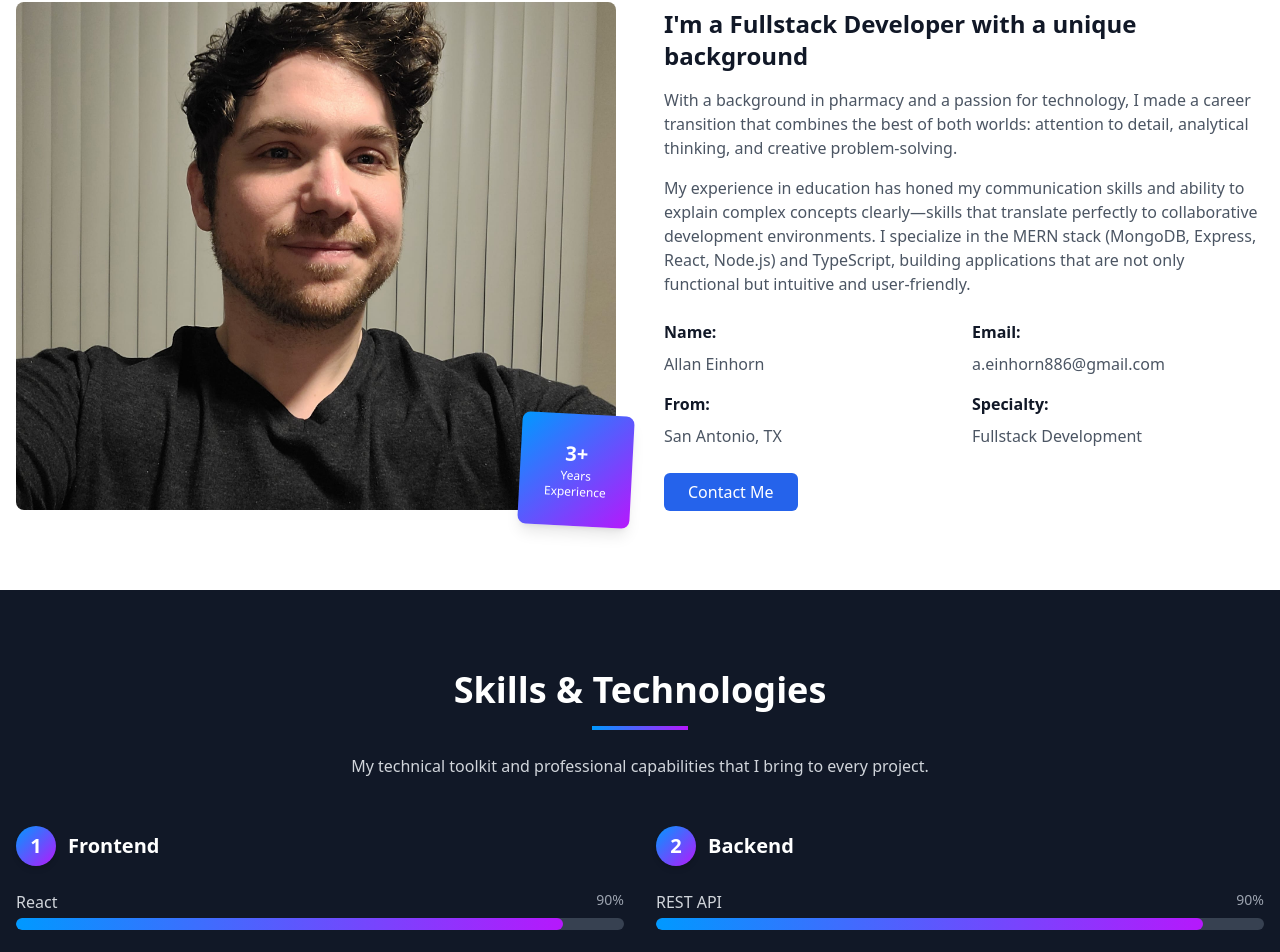
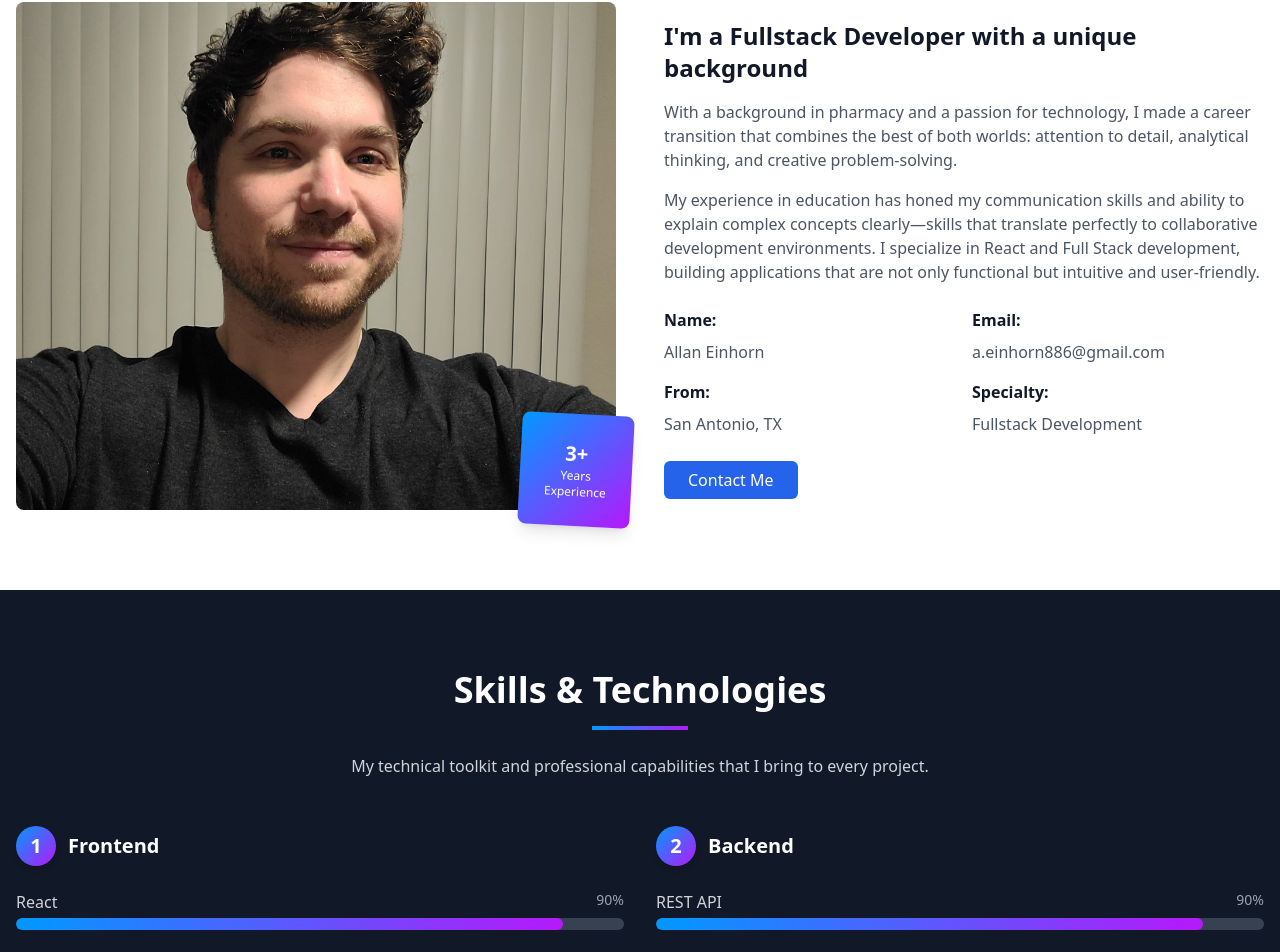
Before and after one commit to AyEinhorn/modern-portfolio, a React (Vite) app: page / in a window 1280 px wide. Shown: the part 986-1938 px from the top of the page. Built offline with nearby package versions, Linux system fonts and the light colour scheme.

Commit message:
update bio

```diff
--- a/src/components/sections/About.tsx
+++ b/src/components/sections/About.tsx
@@ -54,7 +54,7 @@ const About = () => {
             </p>
 
             <p className="text-gray-600 mb-6">
-              My experience in education has honed my communication skills and ability to explain complex concepts clearly—skills that translate perfectly to collaborative development environments. I specialize in the MERN stack (MongoDB, Express, React, Node.js) and TypeScript, building applications that are not only functional but intuitive and user-friendly.
+              My experience in education has honed my communication skills and ability to explain complex concepts clearly—skills that translate perfectly to collaborative development environments. I specialize in React and Full Stack development, building applications that are not only functional but intuitive and user-friendly.
             </p>
 
             <div className="grid grid-cols-2 gap-4 mb-8">
```
